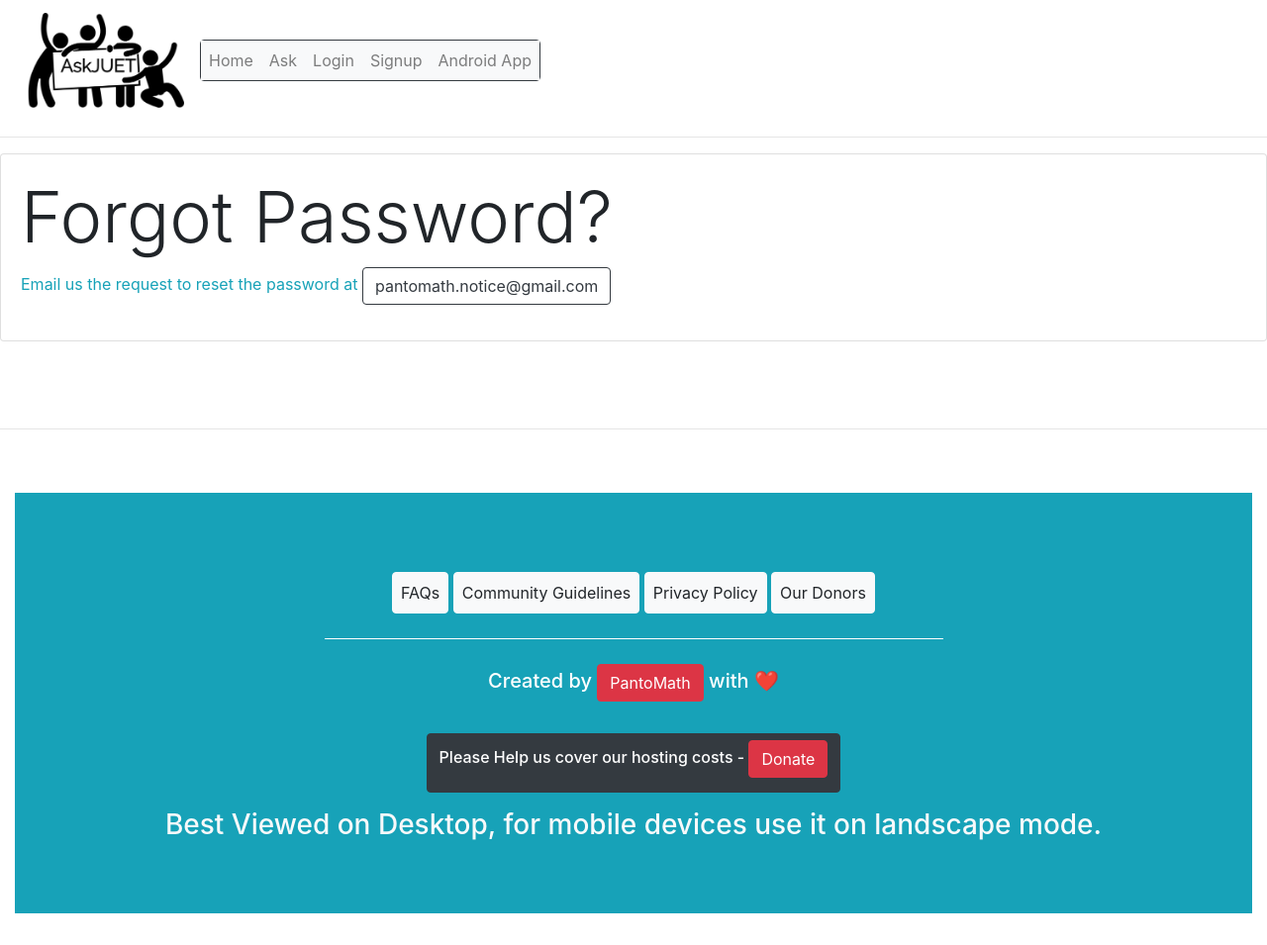
After one commit to richeshgupta/JUETForum, a Django app: page /forum/forgot-pass/ in a window 1280 px wide. The commit adds this page. Shown: the whole page at 99% size. Run offline with Django 3.2, Linux system fonts and the light colour scheme; some libraries are stand-ins or nearby versions.

Commit message:
UI changes and forgot pass added

```diff
--- /dev/null
+++ b/main/templates/main/forgot-pass.html
@@ -0,0 +1,14 @@
+{% extends 'main/nav.html' %}
+{% block title %}
+<title>Forgot Password - AskJUET</title>
+{% endblock title %}
+{% block content %}
+<div class='card mx-auto'>
+	<div class='card-body'>
+<h1 class='display-3'>
+	Forgot Password?
+</h1>
+<p class='text text-info display-5'>Email us the request to reset the password at <a href='mailto:pantomath.notice@gmail.com?Subject=Forgot_password' class='btn btn-outline-dark'>pantomath.notice@gmail.com</a></p>
+</div>
+</div>
+{% endblock content %}
--- a/main/urls.py
+++ b/main/urls.py
@@ -6,7 +6,7 @@ from .views import upvotes,downvotes,AnswerUpdate,AnswerDelete
 from .views import reportq,reporta,profile,donate,faqs,guidelines,donors
 from .views import answer_independent as ans_in
 from .views import msgs_view
-from .views import ans_create
+from .views import ans_create,forgot
 urlpatterns= [
 	path('', views.index_forum.as_view(),name="forum-home"),
 	path('write/',PostCreate.as_view(template_name='main/forum_write.html'),name='write'),
@@ -28,4 +28,5 @@ urlpatterns= [
     path('ans_show/<int:pk>/',ans_in.as_view(),name='ans_show'),
     path('donors/',donors,name='donors'),
     path('msgs/<int:pk>/',msgs_view.as_view(),name='msgs'),
+    path('forgot-pass/',forgot,name='forgot'),
 ]
--- a/main/views.py
+++ b/main/views.py
@@ -40,15 +40,6 @@ class PostCreate(LoginRequiredMixin,CreateView):
 		return super().form_valid(questionForm)
 
 from .forms import answerForm
-# class ansCreate(LoginRequiredMixin,CreateView):
-# 	model  = answer
-# 	fields = ['title_a','notice_a','ques','url_a',]
-# 	context_object_name = 'form'
-# 	template_name = 'main/ans_write.html'
-# 	def form_valid(self,answerForm):
-# 		answerForm.instance.author_a = self.request.user
-# 		return super().form_valid(answerForm)
-
 @login_required
 def ans_create(request,pk):
 	if request.method=='POST':
@@ -198,3 +189,5 @@ class msgs_view(CreateView,LoginRequiredMixin):
 	def form_valid(self,msgs_form):
 		msgs_form.instance.sender = self.request.user
 		return super().form_valid(msgs_form)
+def forgot(request):
+	return render(request,"main/forgot-pass.html",{})
--- a/users/templates/users/login.html
+++ b/users/templates/users/login.html
@@ -53,7 +53,10 @@
 					{% csrf_token %}
 					{{ form|crispy }}
 					<button type='submit' class='btn btn-outline-success'>Login</button>
-					</form><hr>
+					</form>
+
+					<a href='{% url "forgot" %}' class="text-muted float-right">Forgot Password?</a><br />
+					<hr>
 					<h6 class='text-muted'>
 						Don't have an account?
 					</h6>
```
Also changed, not shown: users/templates/users/privacy.html (+5 -3 lines).
